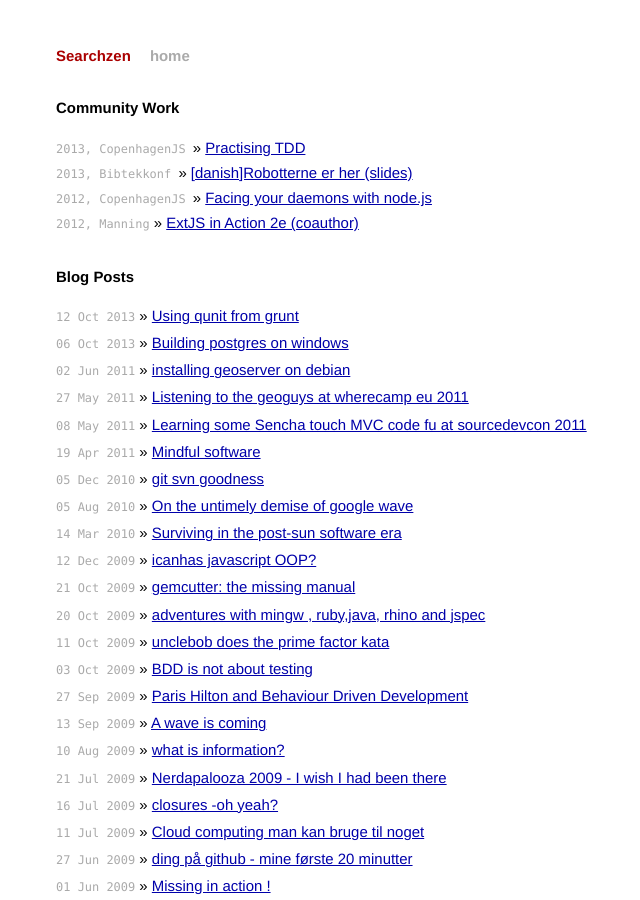
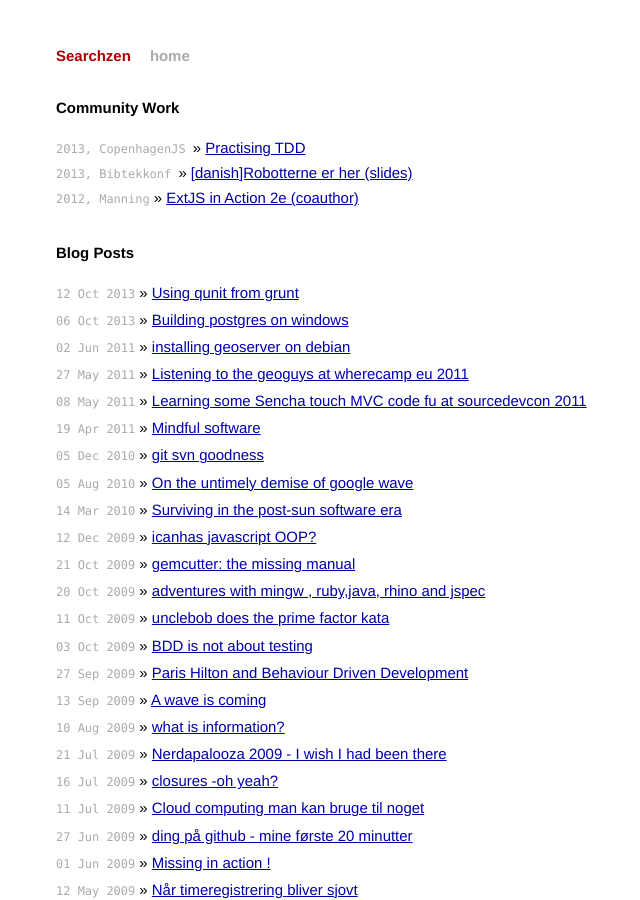
Before and after one commit to jacobandresen/searchzen.org, a Jekyll site: the page built from index.html, in a window 1280 px wide and 900 px high. Shown: the whole window, without its empty margins (270-910 px from the left). Built offline with Jekyll 4.4.1, drawn with Linux system fonts in a browser that asks for light colours; Markdown is read by kramdown in place of the engine named in the settings.

Commit message:
removing CopenhagenJS 2012 video due to poor video quality

```diff
--- a/index.html
+++ b/index.html
@@ -18,12 +18,10 @@
         <a href="http://bibtekkonf.dtic.dk/slides/Robotterne_er_her.pdf">(slides)</a>
         </li>
        <li>
-      <span>2012, CopenhagenJS </span>
-        »
-       <a href="http://vimeo.com/46924307">Facing your daemons with node.js</a> </li>
        <span>2012, Manning</span>
         »
-        <a href="http://manning.com/garcia3">ExtJS in Action 2e (coauthor) </a></li>
+        <a href="http://manning.com/garcia3">ExtJS in Action 2e (coauthor) </a>
+       </li>
   </ul>
 
   <h1>Blog Posts</h1>
```
